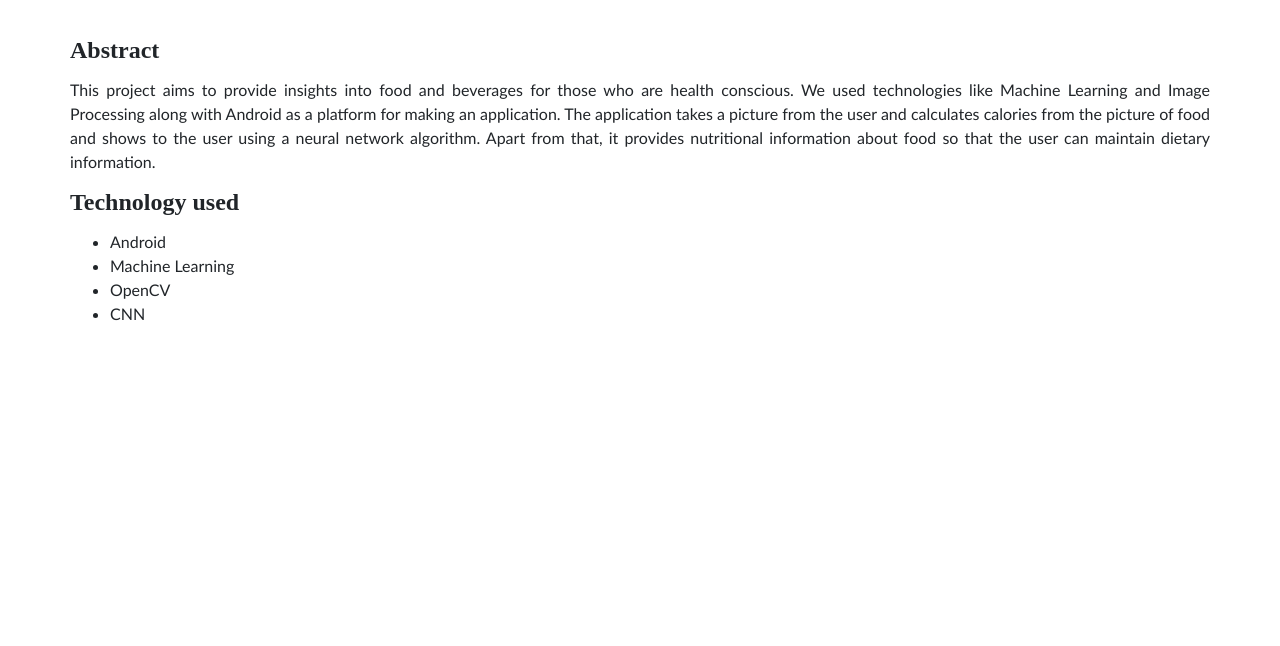
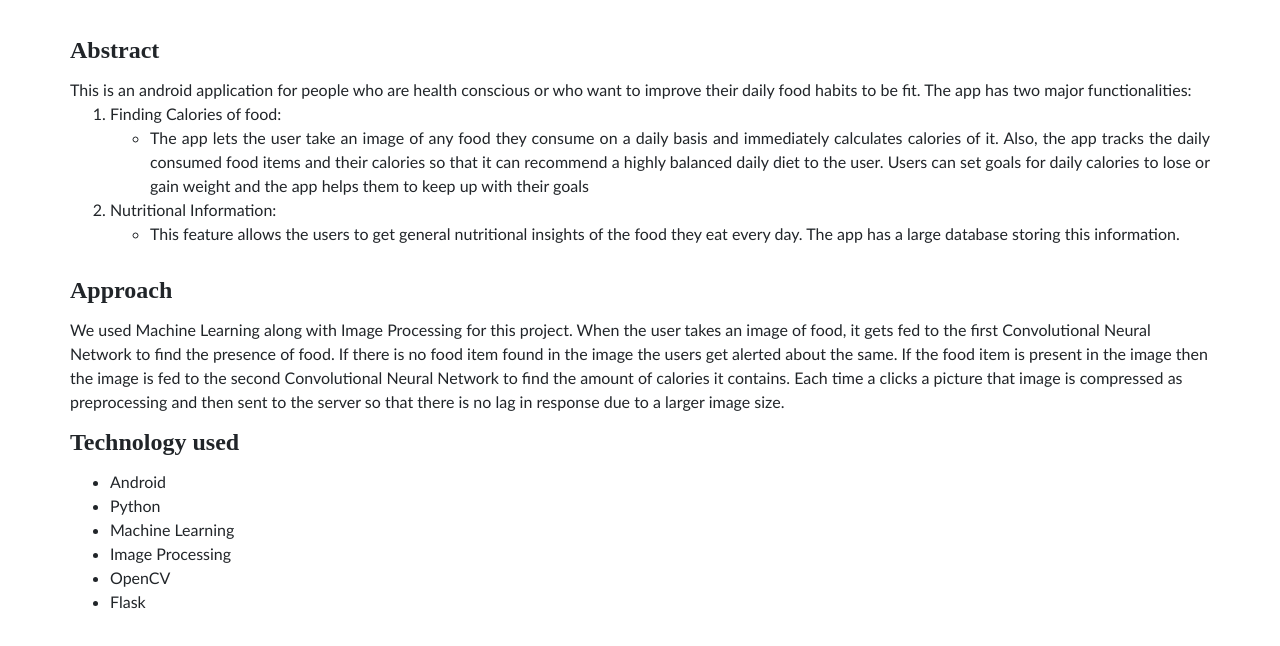
Before and after one commit to mihir-1997/mihir-1997.github.io, a plain HTML site: page Cdgf.html in a window 1280 px wide. Shown: the part 66-712 px from the top of the page. Drawn offline with nearby package versions, Linux system fonts and the light colour scheme.

Commit message:
updated each project information

```diff
--- a/Cdgf.html
+++ b/Cdgf.html
@@ -38,7 +38,43 @@
 				<div class="row">
 					<div class="abstract-text">
 						<span>
-							This project aims to provide insights into food and beverages for those who are health conscious. We used technologies like Machine Learning and Image Processing along with Android as a platform for making an application. The application takes a picture from the user and calculates calories from the picture of food and shows to the user using a neural network algorithm. Apart from that, it provides nutritional information about food so that the user can maintain dietary information.
+							This is an android application for people who are health conscious or who want to improve their daily food habits to be fit. The app has two major functionalities:
+							<br>
+							<ol>
+								<li>
+									Finding Calories of food:
+									<ul>
+										<li>
+											The app lets the user take an image of any food they consume on a daily basis and immediately calculates calories of it. Also, the app tracks the daily consumed food items and their calories so that it can recommend a highly balanced daily diet to the user. Users can set goals for daily calories to lose or gain weight and the app helps them to keep up with their goals
+										</li>
+									</ul>
+								</li>
+								<li>
+									Nutritional Information:
+									<ul>
+										<li>This feature allows the users to get general nutritional insights of the food they eat every day. The app has a large database storing this information.
+										</li>
+									</ul>
+								</li>
+							</ol>
+						</span>
+					</div>
+				</div>
+			</div>
+		</div>
+
+		<!-- Approach -->
+		<div class="row approach">
+			<div class="col">
+				<div class="row">
+					<div class="approach-heading">
+						<span>Approach</span>
+					</div>
+				</div>
+				<div class="row">
+					<div class="approach-text">
+						<span>
+							We used Machine Learning along with Image Processing for this project. When the user takes an image of food, it gets fed to the first Convolutional Neural Network to find the presence of food. If there is no food item found in the image the users get alerted about the same. If the food item is present in the image then the image is fed to the second Convolutional Neural Network to find the amount of calories it contains. Each time a clicks a picture that image is compressed as preprocessing and then sent to the server so that there is no lag in response due to a larger image size.
 						</span>
 					</div>
 				</div>
@@ -57,9 +93,11 @@
 					<div class="technology-stack">
 						<ul>
 							<li>Android</li>
+							<li>Python</li>
 							<li>Machine Learning</li>
+							<li>Image Processing</li>
 							<li>OpenCV</li>
-							<li>CNN</li>
+							<li>Flask</li>
 						</ul>
 					</div>
 				</div>
--- a/css/project.css
+++ b/css/project.css
@@ -16,7 +16,8 @@ body {
 .abstract-heading,
 .technology-heading,
 .prototype-heading,
-.output-heading {
+.output-heading,
+.approach-heading {
 	font-family: Times New Roman;
 	font-size: x-large;
 	font-weight: bold;
```
Also changed, not shown: Bookmovie.html (+20 -1 lines), Ddms.html (+2 -2 lines), css/index.css (+9 -1 lines), index.html (+4 -4 lines).
